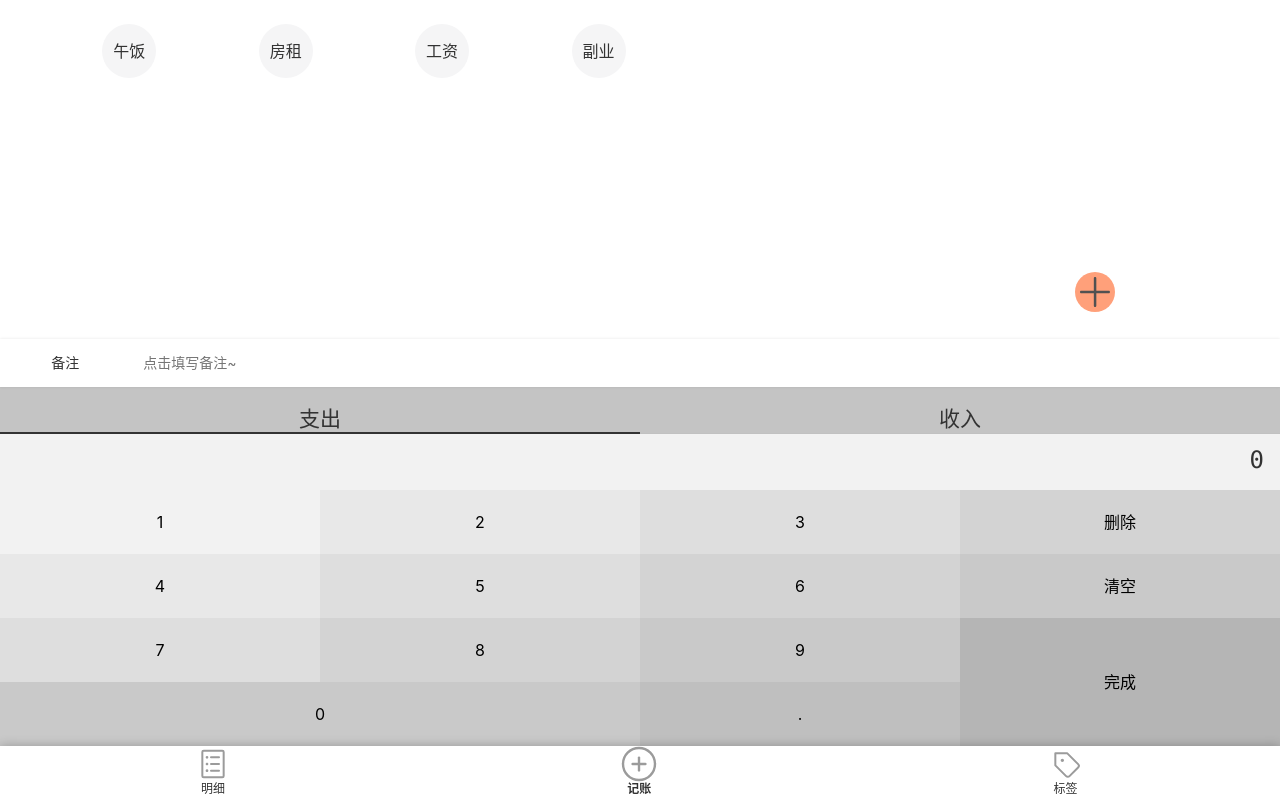
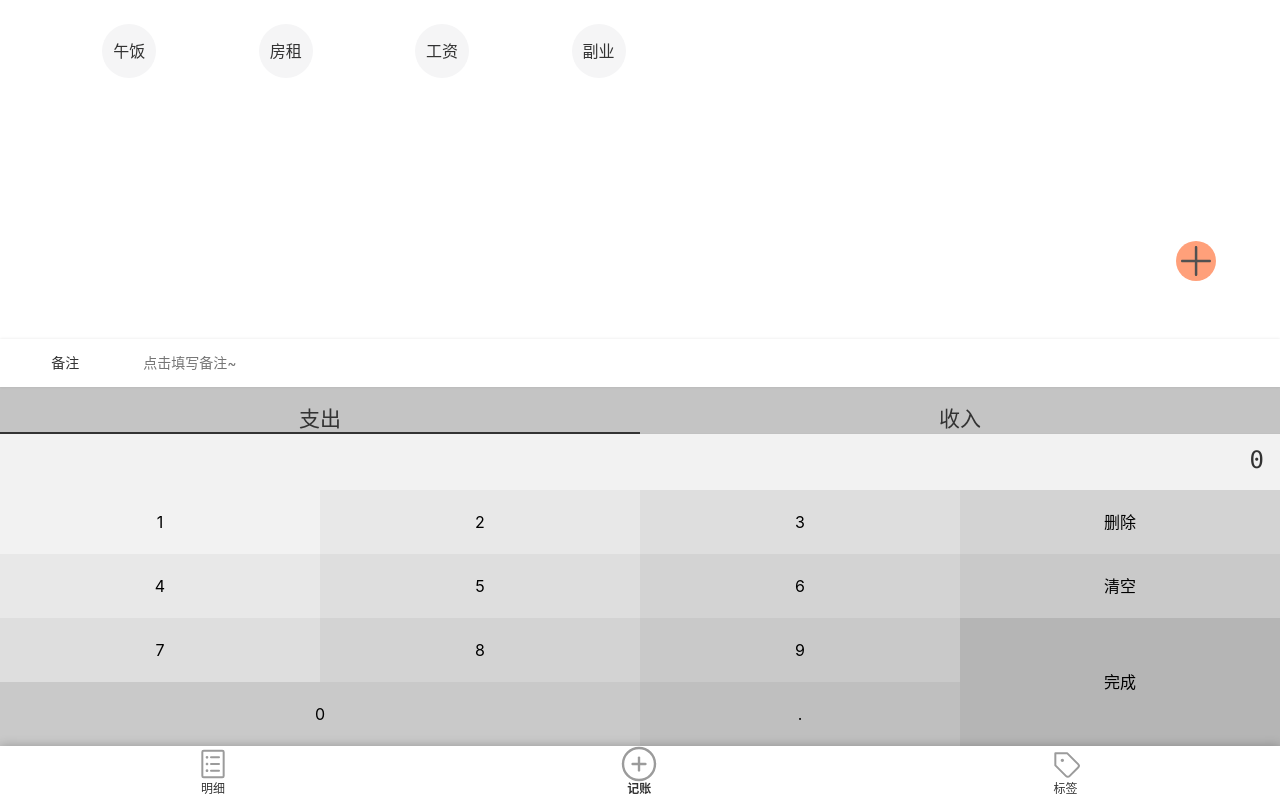
Before and after one commit to ShinyuYang/PPmorney-new, a Vue app: page /#/money in a window 1280 px wide. Built offline with nearby package versions, Linux system fonts and the light colour scheme; a small style sheet from the web is missing.

Commit message:
修正add按钮的位置

```diff
--- a/src/App.vue
+++ b/src/App.vue
@@ -14,6 +14,8 @@
     font-size: 16px;
     background: rgb(255,255,255);
   }
+
+
 
 
 #app {
--- a/src/components/Money/Tags2.vue
+++ b/src/components/Money/Tags2.vue
@@ -68,6 +68,7 @@ export default class Tags2 extends Vue {
   height: 45vh;
   flex-grow:1;
   overflow: auto;
+  position: relative;
   > .current{
     display: flex;
     flex-direction: row;
@@ -79,7 +80,7 @@ export default class Tags2 extends Vue {
       height:54px;
       width:54px;
       border-radius:50% 50%;
-      position: relative;
+
       display: flex;
       justify-content: center;
       align-items: center;
@@ -91,8 +92,8 @@ export default class Tags2 extends Vue {
   }
   .new{
     position: absolute;
-    left:84%;
-    top:34%;
+    right:5%;
+    top:70%;
   > .add{
     height: 40px;
     width: 40px;
```
